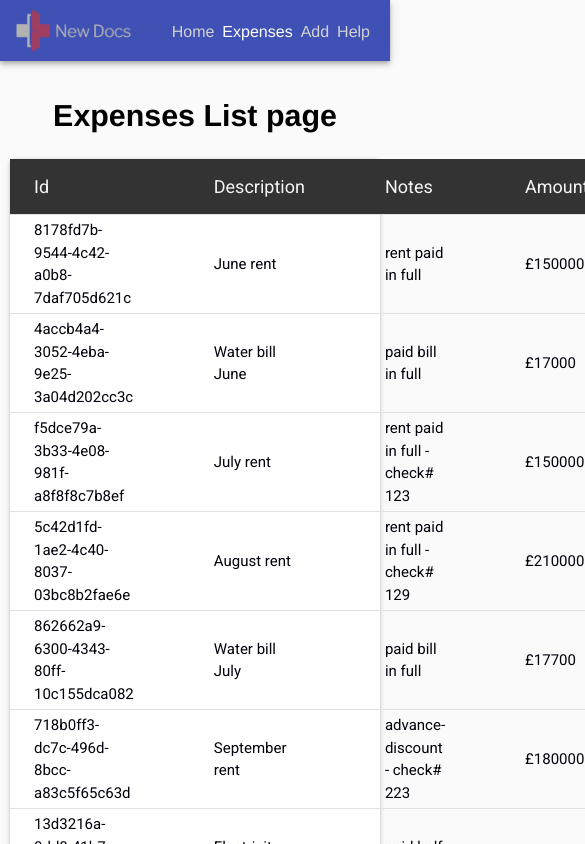
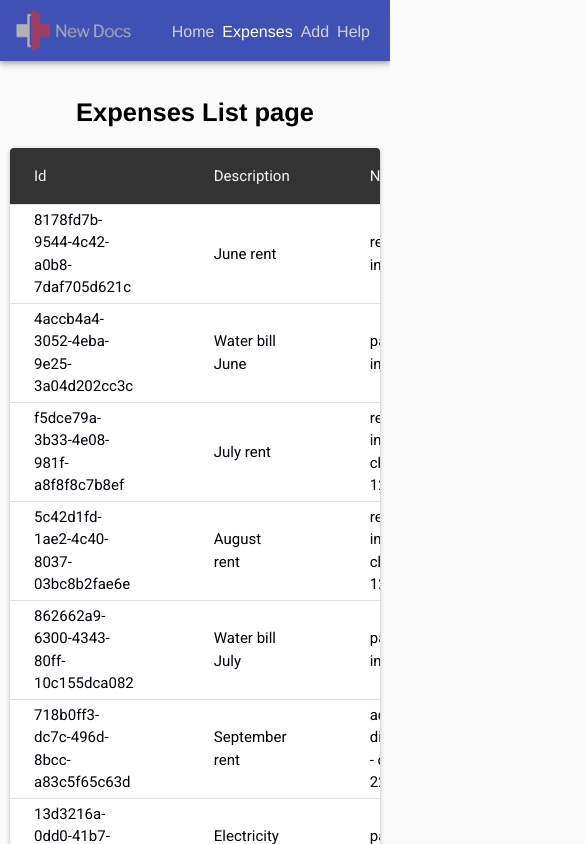
Before and after one commit to stefan22/rjs-redux, a React (Create React App) app: page /expenses in a window 390 px wide. Shown: the top 844 px of the page, 585 px wide, since content can reach past the window. Built offline with nearby package versions, Linux system fonts and the light colour scheme.

Commit message:
[mobile]updated styles

```diff
--- a/src/components/expenses-list.js
+++ b/src/components/expenses-list.js
@@ -1,6 +1,8 @@
 import React from 'react';
 import {connect} from 'react-redux';
 import '../scss/components/expenses-list.scss';
+
+// import getVisibleExpenses from '../selectors/get-visible-expenses';
 
 import Table from '@material-ui/core/Table';
 import TableBody from '@material-ui/core/TableBody';
@@ -12,10 +14,11 @@ import Paper from '@material-ui/core/Paper';
 
 const ExpensesList = (props) => (
 
-      <Paper>
+      <Paper className='paper-root'>
         <Table id='expenses-table' className='expenses-table'>
+
           <TableHead>
-            <TableRow>
+            <TableRow >
               <TableCell align="left">Id</TableCell>
               <TableCell align="left">Description</TableCell>
               <TableCell align="left">Notes</TableCell>
--- a/src/scss/components/expenses-list.scss
+++ b/src/scss/components/expenses-list.scss
@@ -1,27 +1,38 @@
-#expenses-table thead {
+.paper-root {
+  width: 100%;
+  overflow-x: auto;
+  #expenses-table.expenses-table {
+    min-width: 700px;
+    thead {
       background-color: #333333;
-}
-
-#expenses-table thead > tr:hover {
+      > tr {
+        &:hover {
           background:#333333;
         }
-
-#expenses-table.expenses-table thead > tr > th {
+        > th {
           color: whitesmoke;
           font-weight: 400;
-  font-size: 1.8rem;
+          font-size: 1.7rem;
+          @media (max-width:667px) {
+            font-size: 1.5rem;
+          }
           text-align: left;
         }
-
-#expenses-table.expenses-table tr > td {
+      }
+    }
+    tr {
+      &:hover {
+        font-weight: 400;
+        background:#eeeeee;
+        cursor: pointer;
+      }
+      > td {
         font-weight: 400;
         font-size: 1.5rem;
         text-align: left;
         color:#00010b;
       }
+    }
 
-#expenses-table tr:hover {
-  font-weight: 400;
-  background:#eeeeee;
-  cursor: pointer;
-}
+  } //expenses-table
+}//paper-root
--- a/src/scss/components/top-bar.scss
+++ b/src/scss/components/top-bar.scss
@@ -1,14 +1,18 @@
 .topbar {
   header {
+    max-height: 73.25px;
     button.topbar-icon {
       &:hover {
         background-color: rgba(0, 0, 0, 0.018);
         border-radius: 33%;
       }
-      img:hover,img:focus, img:active {
-        mix-blend-mode: color-burn;
-        background:#fff;
-        opacity: .9;
+      img {
+        max-height: 49.25px;
+        &:hover,&:focus, &:active {
+          mix-blend-mode: color-burn;
+          background:#fff;
+          opacity: .9;
+        }
       }
     }
     @media (max-width:667px) {
@@ -39,7 +43,7 @@
   @media (max-width:667px) {
     .header {
       h1 {
-        font-size: 1.9em;
+        font-size: 2.55rem;
       }
       p {
         text-align: justify;
```
Lines whose indentation alone changed are shown as unchanged.
